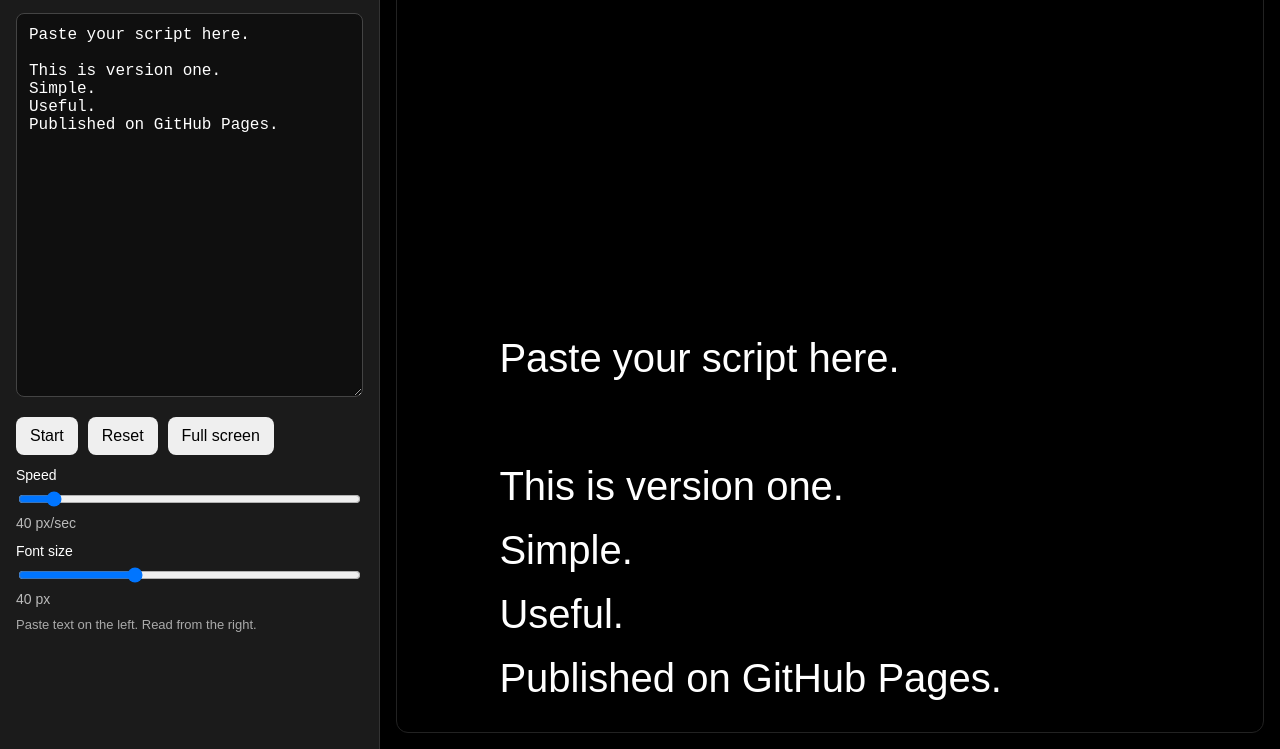
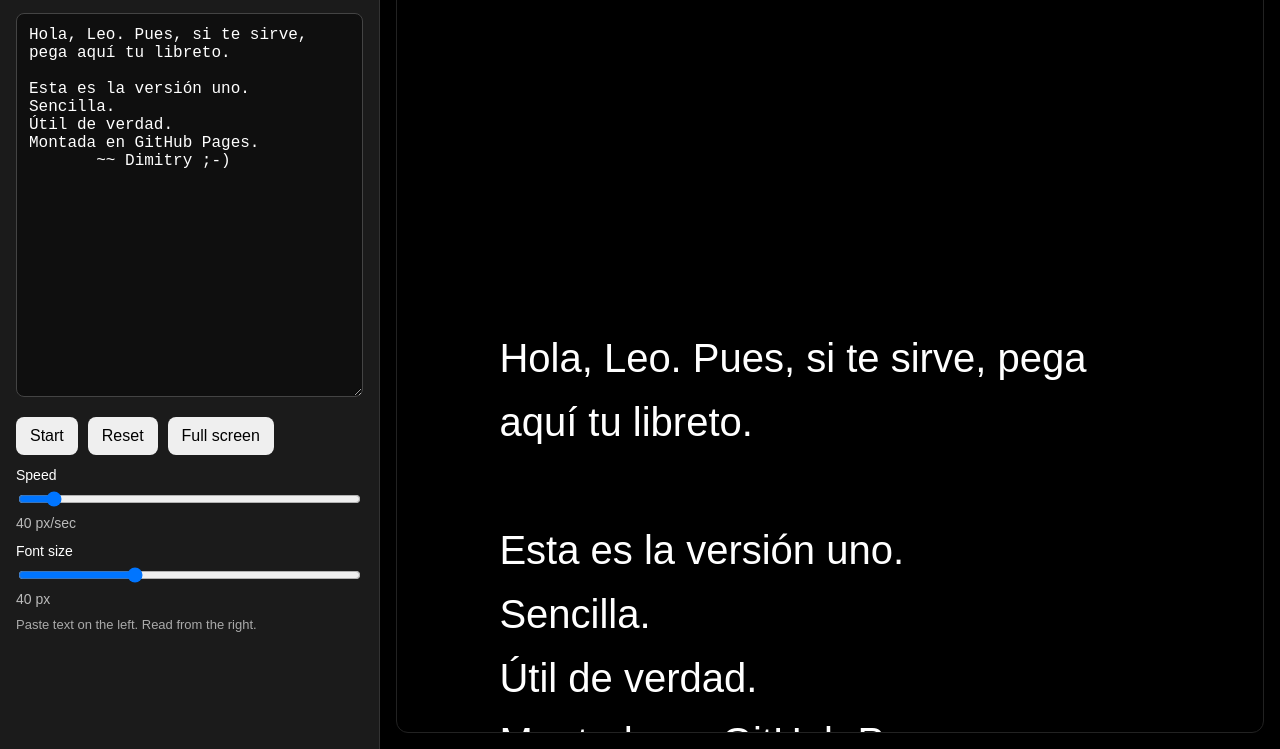
Before and after one commit to vitamind239-dev/teleprompt-v1, a plain HTML site: page index.html in a window 1280 px wide. Shown: the part 51-800 px from the top of the page. Drawn offline with Linux system fonts and the light colour scheme.

Commit message:
Update index.html
dft.3 - fixing greetings to Cali style

```diff
--- a/index.html
+++ b/index.html
@@ -118,12 +118,15 @@
     <div class="panel left">
       <h1>teleprompt-v1</h1>
 
-      <textarea id="scriptInput">Paste your script here.
+      <textarea id="scriptInput">Hola, Leo. Pues, si te sirve, pega aquí tu libreto.
 
-This is version one.
-Simple.
-Useful.
-Published on GitHub Pages.</textarea>
+Esta es la versión uno.
+Sencilla.
+Útil de verdad.
+Montada en GitHub Pages.
+       ~~ Dimitry ;-)
+
+      </textarea>
 
       <div class="controls">
         <div class="button-row">
```
